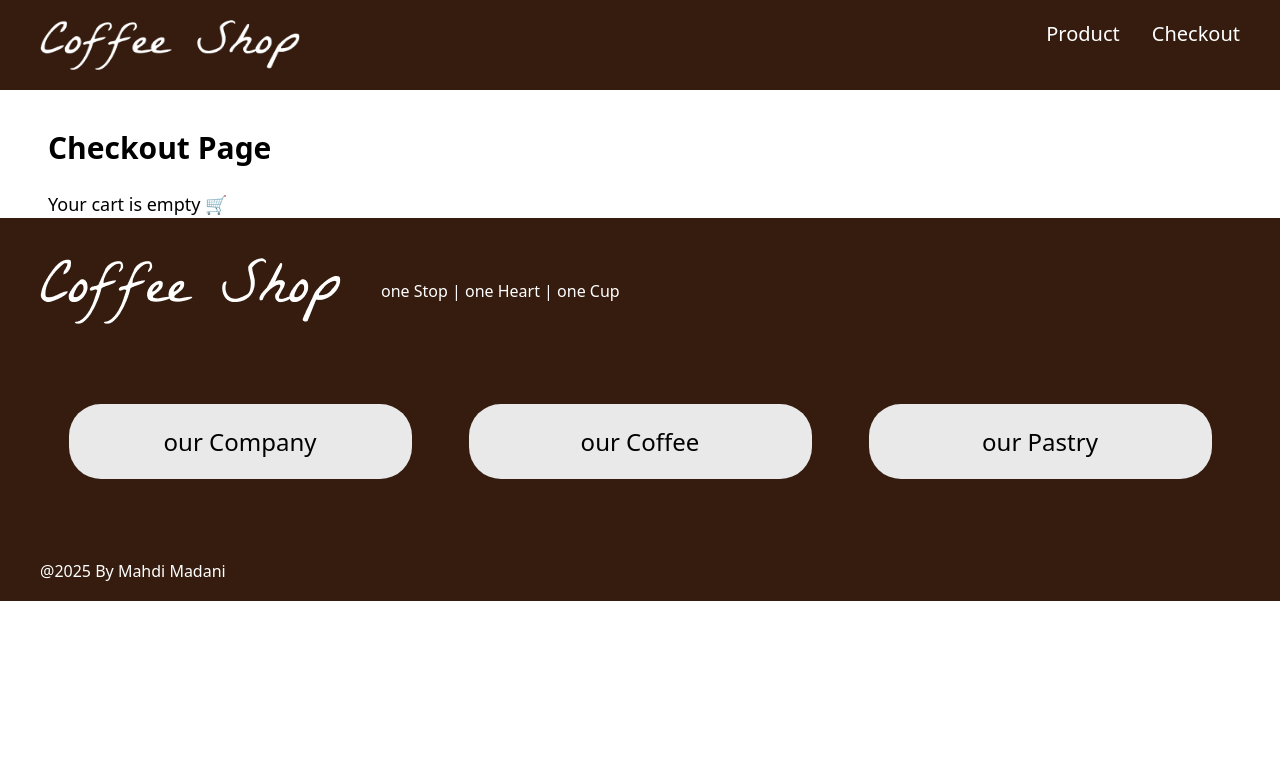
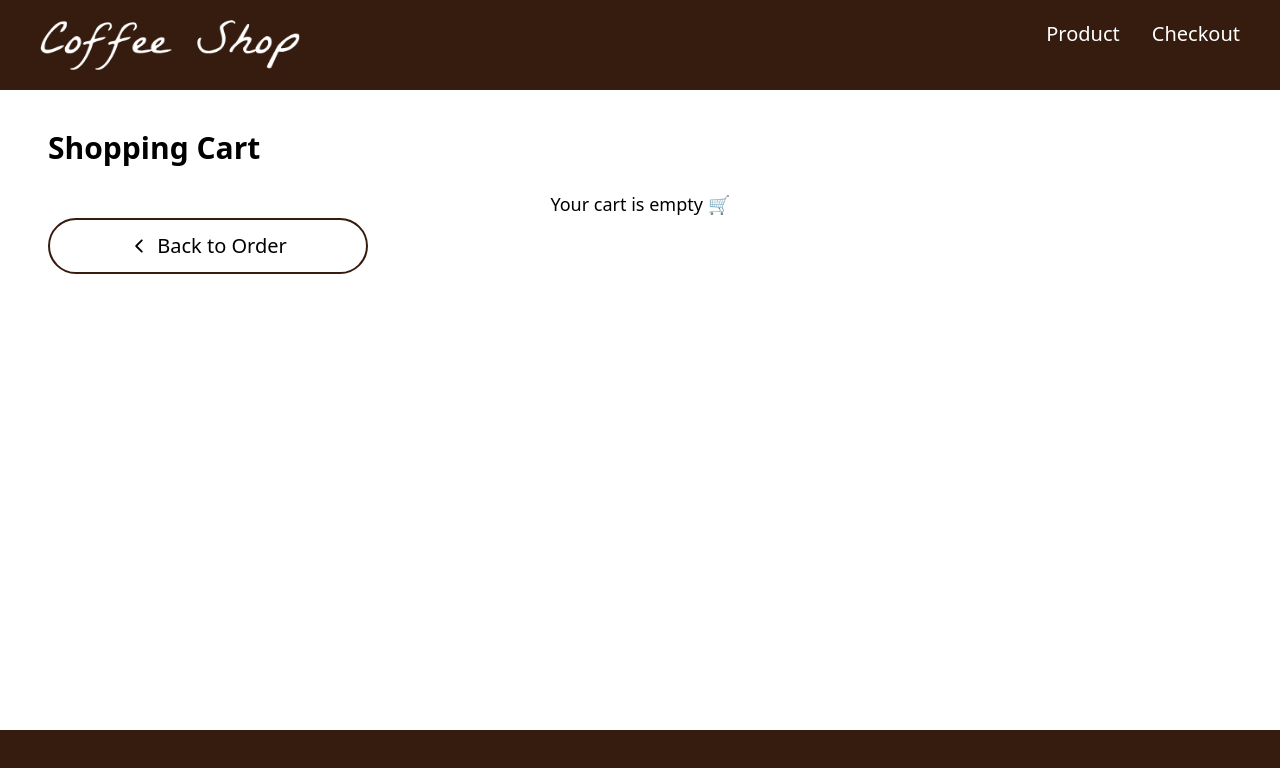
Before and after one commit to m4hdimadani/CoffeeShop, a React (Vite) app: page /conformation in a window 1280 px wide. Shown: the top 768 px of the page. Built offline with nearby package versions, Linux system fonts and the light colour scheme.

Commit message:
updating checkout page

```diff
--- a/src/components/Conformation.jsx
+++ b/src/components/Conformation.jsx
@@ -1,4 +1,6 @@
 import { useEffect, useState } from "react";
+import { Link } from "react-router-dom";
+import { IoIosArrowBack } from "react-icons/io";
 
 function Conformation() {
   const [cartItems, setCartItems] = useState([]);
@@ -11,31 +13,47 @@ function Conformation() {
   const total = cartItems.reduce((acc, item) => acc + item.price, 0);
 
   return (
-    <div className="w-[1184px] m-auto mt-10">
-    <h1 className="text-3xl font-bold mb-6">Checkout Page</h1>
+    <div className="w-[1184px] h-[600px] m-auto mt-10">
+      <h1 className="text-3xl font-bold mb-6">Shopping Cart</h1>
 
       {cartItems.length === 0 ? (
-      <p className="text-lg">Your cart is empty 🛒</p>
+        <p className="text-lg text-center">Your cart is empty 🛒</p>
       ) : (
         <div>
+          <div className="flex justify-start gap-50 border-b py-4 w-[800px]">
+            <h1 className="text-xl font-bold">Product</h1>
+            <h1 className="text-xl font-bold">Quality</h1>
+            <h1 className="text-xl font-bold">Total Price</h1>
+          </div>
           {cartItems.map((item) => (
             <div
               key={item.id}
-            className="flex items-center gap-6 border-b py-4"
+              className="flex items-center gap-6 border-b py-4  w-[800px]"
             >
               <img src={item.src} alt={item.name} className="w-24 h-24" />
+              <div className="flex gap-80">
                 <div>
                   <h2 className="text-xl font-semibold">{item.name}</h2>
+                </div>
+                <div>
                   <p className="text-gray-700">RM {item.price}</p>
+                </div>
               </div>
             </div>
           ))}
 
-        <div className="mt-6 text-right">
+          <div className="mt-6 text-right w-[700px] ">
             <h2 className="text-2xl font-bold">Total: RM {total}</h2>
           </div>
         </div>
       )}
+      <Link to="/product">
+        <button className="flex items-center gap-2 cursor-pointer w-[320px] h-[56px] rounded-4xl justify-center  border-2 border-[#351C0F] hover:bg-[#351C0F] hover:text-white text-xl transition-colors duration-300 ease-in-out">
+          {" "}
+          <IoIosArrowBack />
+          Back to Order
+        </button>
+      </Link>
     </div>
   );
 }
--- a/src/components/Footer.jsx
+++ b/src/components/Footer.jsx
@@ -3,7 +3,7 @@ import logo from "../assets/logo/Coffee Shop.png"
 
 function Footer() {
   return (
-    <div className="w-[100%] h-[383px] bg-[#351C0F] p-10">
+    <div className="w-[100%] h-[383px] bg-[#351C0F] p-10 ">
       <div>
         <div className="flex items-center gap-10">
             <img src={logo} alt="logo" />
--- a/src/components/Header.jsx
+++ b/src/components/Header.jsx
@@ -1,12 +1,10 @@
 import { Link } from "react-router-dom";
 import Logo from "../assets/logo/Coffee Shop.png";
-import Product from "./Product";
-import Conformation from "./Conformation";
 
 
 function Header() {
   return (
-    <div className="flex justify-between p-5 m-auto bg-[#351C0F]">
+    <div className="flex justify-between p-5 m-auto bg-[#351C0F] ">
       <Link to='/'>
         <img src={Logo} alt="logo" className="w-[280px] h-[50px] pl-5" />
       </Link>
--- a/src/components/Product.jsx
+++ b/src/components/Product.jsx
@@ -28,7 +28,7 @@ function Product() {
   };
 
   return (
-    <div className="w-[1184px] m-auto">
+    <div className="w-[1184px] m-auto ">
       <AnimatePresence>
         {message && (
           <motion.div
```
Lines whose indentation alone changed are shown as unchanged.
